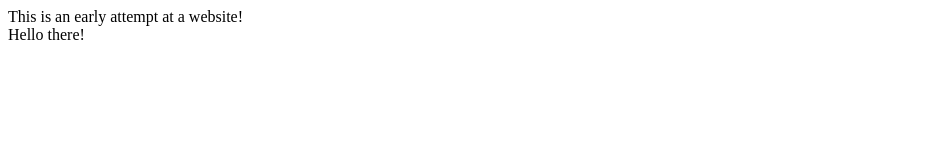
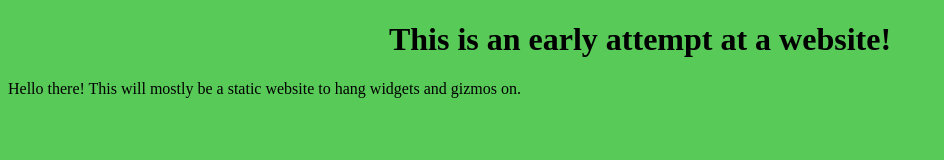
Before and after one commit to Jack-Daly-Eng025/30_DAYS_OF_CODE, a plain HTML site: page 2_30/src/index.html in a window 1280 px wide. Shown: the whole page, without its empty margins (0-944 px from the left). Drawn offline with Linux system fonts and the light colour scheme.

Commit message:
link CSS

```diff
--- a/2_30/src/index.html
+++ b/2_30/src/index.html
@@ -8,13 +8,13 @@
         <title></title>
         <meta name="description" content="">
         <meta name="viewport" content="width=device-width, initial-scale=1">
-        <link rel="stylesheet" href="">
+        <link rel="stylesheet" type="text/css" href="style.css">
         <title>My first HTML5 webpage</title>
     </head>
     <body>
     <div id="container">
-       <div>This is an early attempt at  a website!</div>
-       <div>Hello  there!</div>
+       <h1>This is an early attempt at  a website!</h1>
+       <div>Hello  there! This will mostly be a static website to hang widgets and gizmos on.</div>
 
 
 
```
